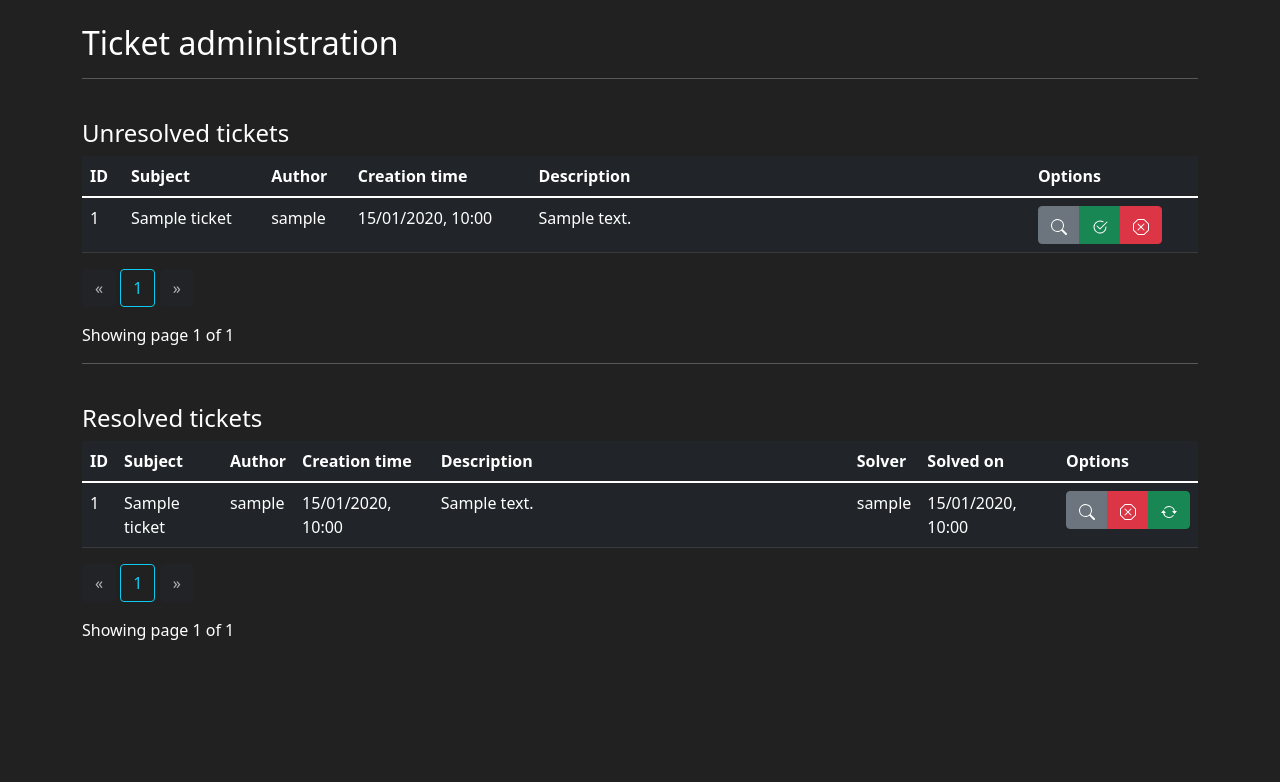
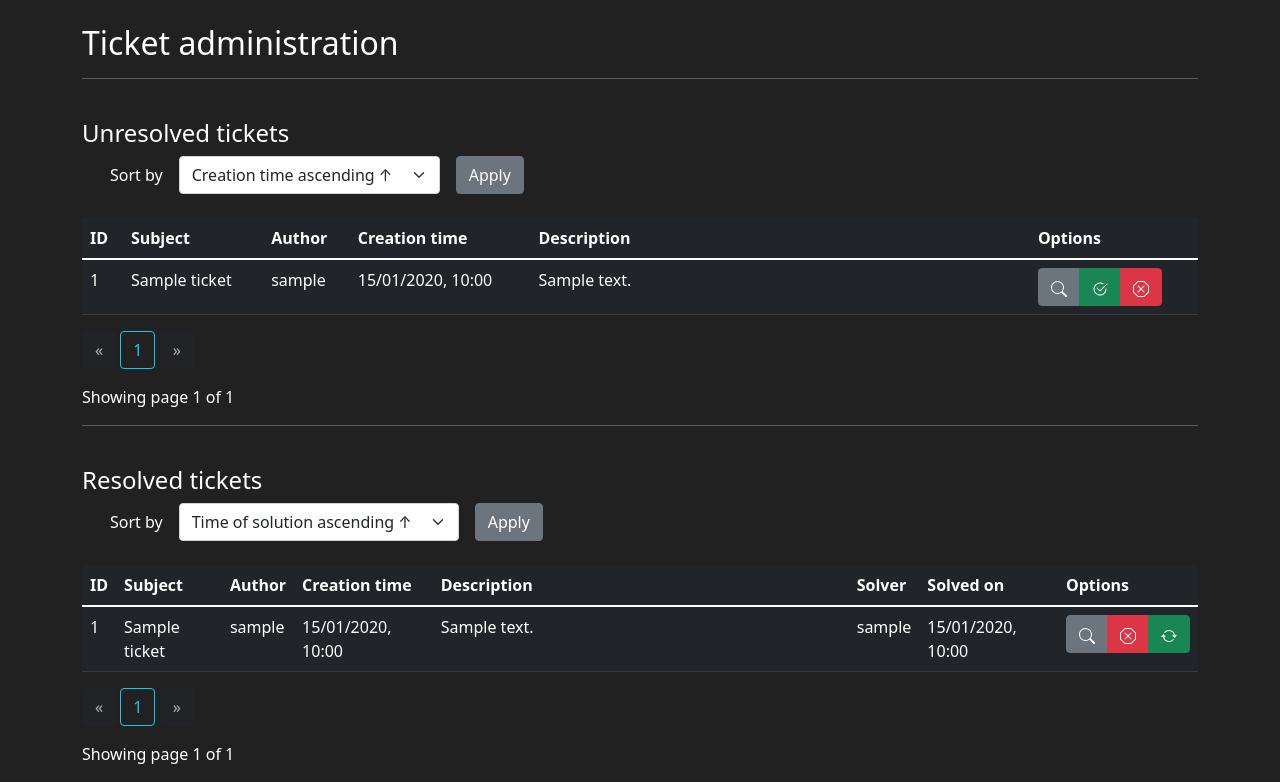
Before and after one commit to Rutrle/ticket-system, a Flask app: template smart_ticket/admin_bp/templates/admin_bp/ticket_administration.html in a window 1280 px wide. Shown: the part 56-838 px from the top of the page. Before the commit the page ends 696 px from the top, so only its background shows below. Run offline with Flask 2, Linux system fonts and the light colour scheme; tables that the repository leaves empty hold one stand-in row (values such as "Sample post"); the template is opened without the code that fills it: values that come from a table or form of the project are taken from there, most other values are stand-ins (such as "Sample title", 1, 10 or a date in 2020); form fields are guessed from the names that the template uses.

Commit message:
admin tickets ordering

```diff
--- a/smart_ticket/admin_bp/forms.py
+++ b/smart_ticket/admin_bp/forms.py
@@ -1,5 +1,5 @@
 from flask_wtf import FlaskForm
-from wtforms import StringField, SubmitField, PasswordField
+from wtforms import StringField, SubmitField, PasswordField, SelectField
 from wtforms.validators import DataRequired, Length
 
 
@@ -56,3 +56,34 @@ class ConfirmTicketReopeningForm(FlaskForm):
     reason_for_reopening = StringField(label="Please state reason for reopening the ticket", validators=[DataRequired(), Length(min=5, max=45)])
     password = PasswordField(label="Please enter your password")
     confirm_ticket_reopening = SubmitField(label="Confirm ticket reopening")
+
+class UnresolvedTicketFilterForm(FlaskForm):
+    """
+    Form for selecting ordering of unresolved tickets
+    """
+
+    sort_by = SelectField(choices=[('c_time_asc', 'Creation time ascending \u2191'),
+                                   ('c_time_desc', 'Creation time descending \u2193'),
+                                   ('author_asc', 'Author ascending \u2191'),
+                                   ('author_desc', 'Author descending \u2193'),
+                                   ('subject_asc', 'Subject ascending \u2191'),
+                                   ('subject_desc', 'Subject descending \u2193')],
+                          label='Sort by')
+    order = SubmitField(label="Apply")
+
+class ResolvedTicketFilterForm(FlaskForm):
+    """
+    Form for selecting ordering of resolved tickets
+    """
+    sort_by = SelectField(choices=[('solve_time_asc', 'Time of solution ascending \u2191'),
+                                   ('solve_time_desc', 'Time of solution descending \u2193'),
+                                   ('c_time_asc', 'Creation time ascending \u2191'),
+                                   ('c_time_desc', 'Creation time descending \u2193'),
+                                   ('solver_asc', 'Solver ascending \u2191'),
+                                   ('solver_desc', 'Solver descending \u2193'),
+                                   ('author_asc', 'Author ascending \u2191'),
+                                   ('author_desc', 'Author descending \u2193'),
+                                   ('subject_asc', 'Subject ascending \u2191'),
+                                   ('subject_desc', 'Subject descending \u2193')],
+                          label='Sort by')
+    order = SubmitField(label="Apply")
--- a/smart_ticket/admin_bp/templates/admin_bp/ticket_administration.html
+++ b/smart_ticket/admin_bp/templates/admin_bp/ticket_administration.html
@@ -12,6 +12,23 @@ Ticket administration
     <br>
     <div>
         <h4>Unresolved tickets</h4>
+        <div class="container">
+            <form method="POST" class="row g-3">
+                <div class="col-auto">
+                    {{order_unresolved_ticket_form.hidden_tag()}}
+                </div>
+                <div class="col-auto">
+                    {{order_unresolved_ticket_form.sort_by.label(class="col-form-label")}}
+                </div>
+                <div class="col-auto">
+                    {{order_unresolved_ticket_form.sort_by(class="form-select")}}
+                </div>
+                <div class="col-auto">
+                    {{order_unresolved_ticket_form.order(class="btn btn-block btn-secondary")}}
+                </div>
+            </form>
+        </div>
+        <br>
         <table class="table table-hover table-dark">
             <thead>
                 <tr>
@@ -103,6 +120,23 @@ Ticket administration
     <br>
     <div>
         <h4>Resolved tickets</h4>
+        <div class="container">
+            <form method="POST" class="row g-3">
+                <div class="col-auto">
+                    {{order_resolved_ticket_form.hidden_tag()}}
+                </div>
+                <div class="col-auto">
+                    {{order_resolved_ticket_form.sort_by.label(class="col-form-label")}}
+                </div>
+                <div class="col-auto">
+                    {{order_resolved_ticket_form.sort_by(class="form-select")}}
+                </div>
+                <div class="col-auto">
+                    {{order_resolved_ticket_form.order(class="btn btn-block btn-secondary")}}
+                </div>
+            </form>
+        </div>
+        <br>
         <table class="table table-hover table-dark">
             <thead>
                 <tr>
```
Also changed, not shown: smart_ticket/admin_bp/routes.py (+47 -7 lines).
